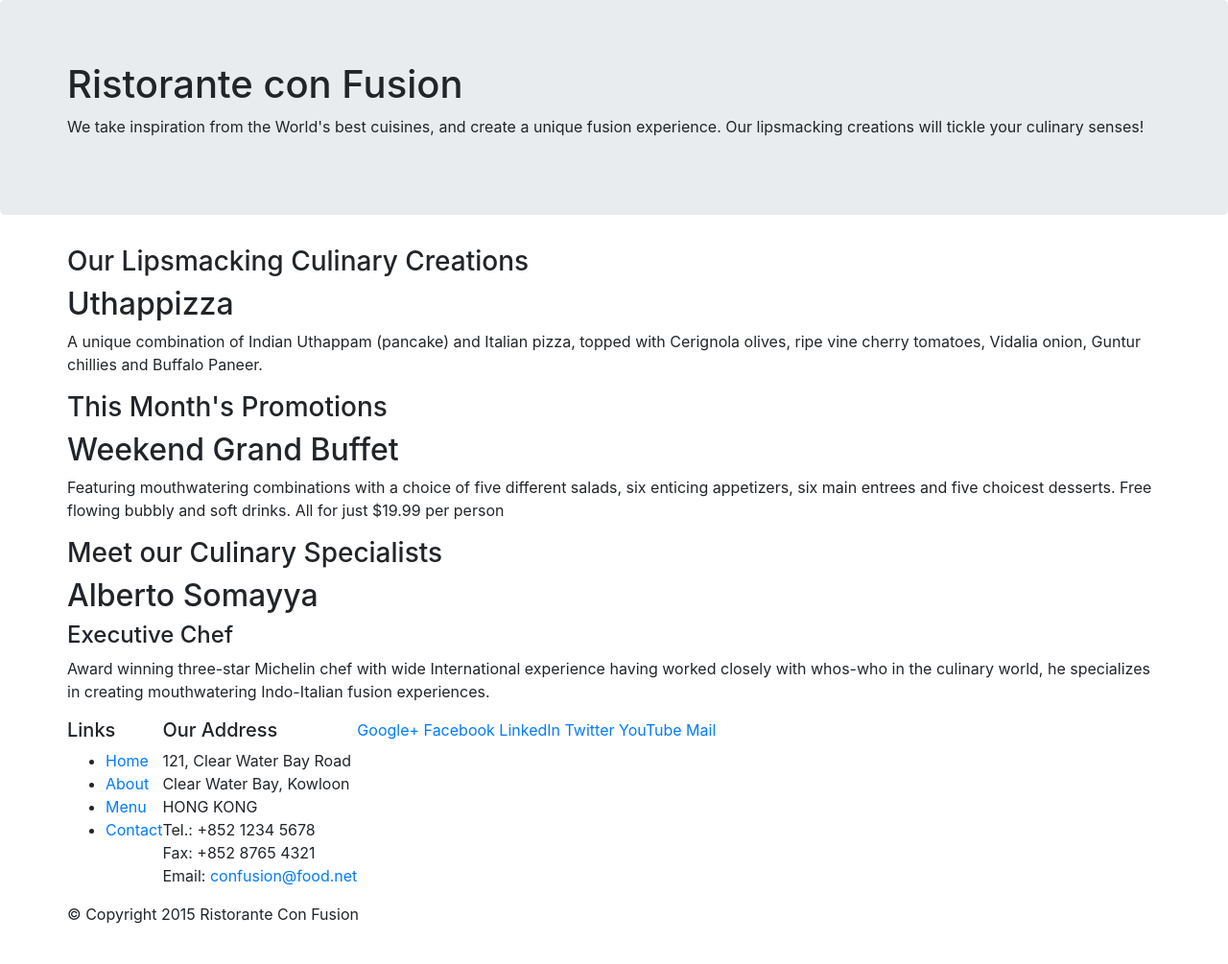
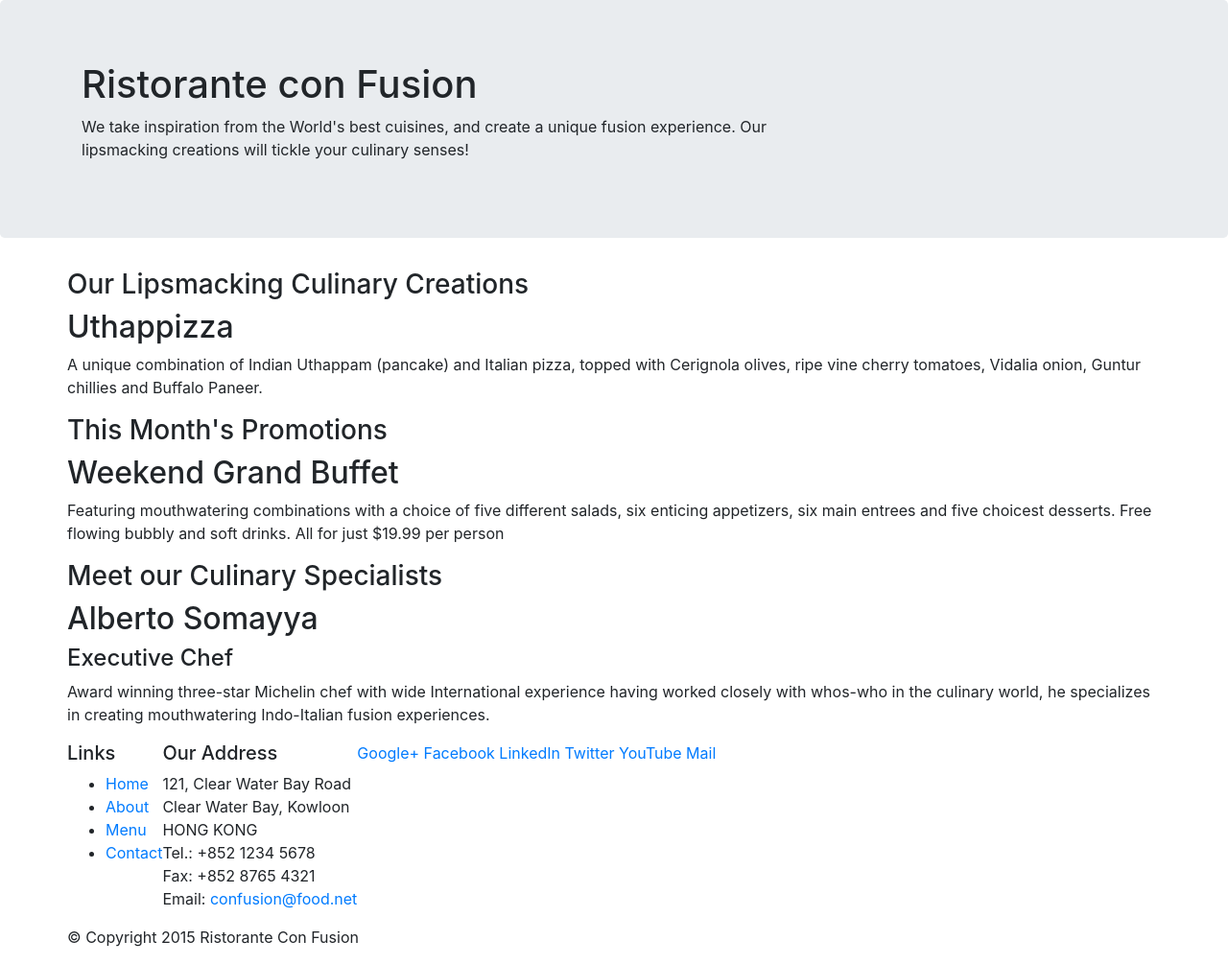
Before and after one commit to kaustubh87/Bootstrap-4, a website: page index.html in a window 1280 px wide. Shown: the whole page at 96% size. Before the commit the page ends 981 px from the top, so only its background shows below. Drawn offline with nearby package versions, Linux system fonts and the light colour scheme.

Commit message:
Added column classes

```diff
--- a/index.html
+++ b/index.html
@@ -17,11 +17,11 @@
     <header class="jumbotron">
         <div class="container">
             <div class="row">
-                <div>
+                <div class="col-12 col-sm-8">
                     <h1>Ristorante con Fusion</h1>
                     <p>We take inspiration from the World's best cuisines, and create a unique fusion experience. Our lipsmacking creations will tickle your culinary senses!</p>
                 </div>
-                <div>
+                <div class="col col-sm">
                 </div>
             </div>
         </div>
```
